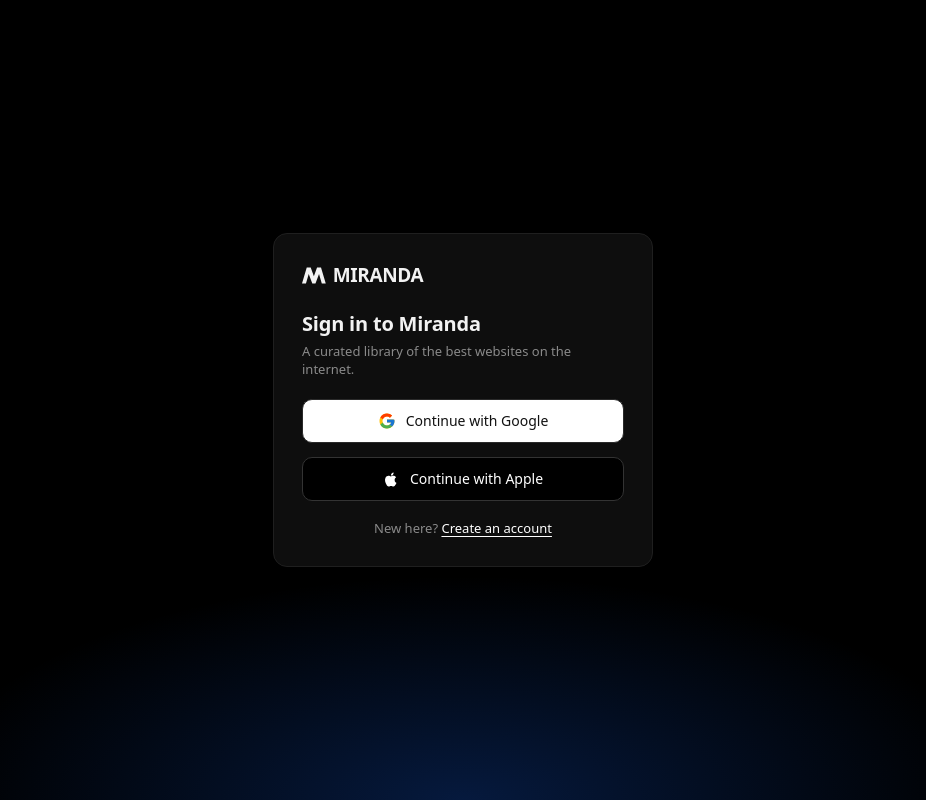
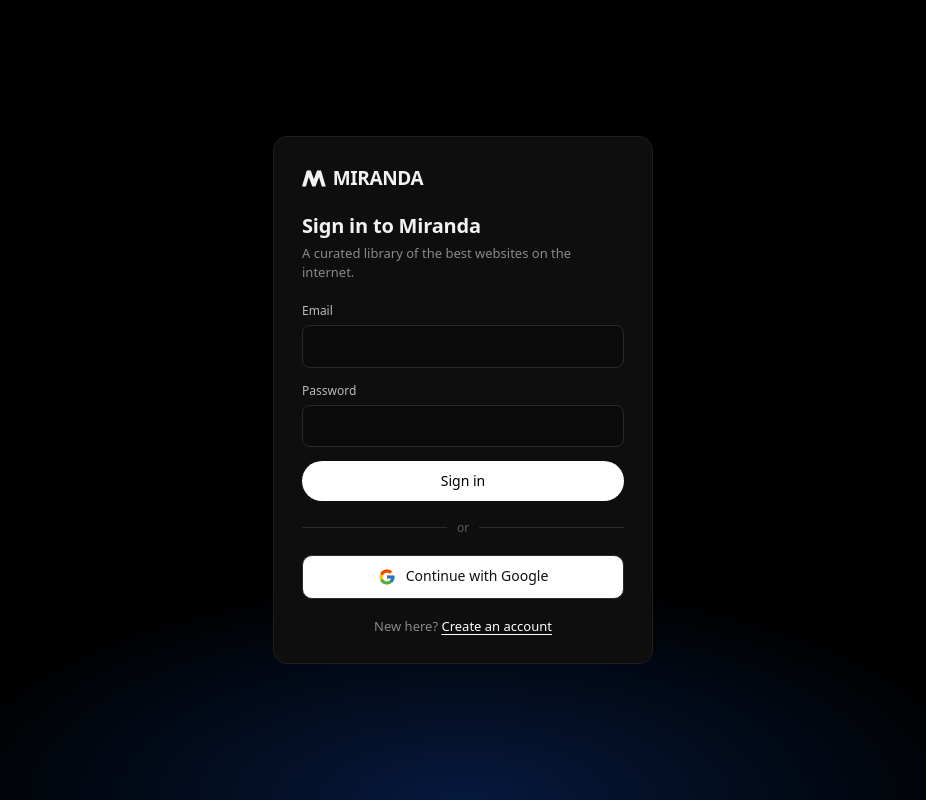
Before and after one commit to mirandabernardo60-design/Mirandafolio, a Next.js app: page /login in a window 1280 px wide. Shown: the whole page, without its empty margins (177-1103 px from the left). Built offline with nearby package versions, Linux system fonts and the light colour scheme; no server answers.

Commit message:
Sign in: email + password and Google; remove Apple
Co-Authored-By: Claude Opus 5.5 <noreply@anthropic.com>
Claude-Session: https://claude.ai/code/session_01NxDTWvqeMiVbmhDBWgAYCx

```diff
--- a/app/auth-actions.ts
+++ b/app/auth-actions.ts
@@ -51,7 +51,7 @@ export async function memberSignUp(_: State, form: FormData): Promise<State> {
 
 /** Sign in / sign up with Google or Apple (Supabase OAuth). New users get an account automatically. */
 export async function oauthSignIn(form: FormData) {
-  const provider = form.get("provider") === "apple" ? "apple" : "google";
+  const provider = "google" as const;
   const h = await headers();
   const origin = process.env.NEXT_PUBLIC_SITE_URL || `https://${h.get("host")}`;
   const next = safeNext(form.get("next"));
--- a/app/globals.css
+++ b/app/globals.css
@@ -297,3 +297,5 @@ button { font: inherit; color: inherit; cursor: pointer; }
 .auth-oauth:active { transform: scale(.98); }
 .auth-oauth[value="apple"] { background: #000; color: #fff; border-color: #333; }
 .auth-oauth[value="apple"]:hover { background: #151515; }
+.auth-or { display: flex; align-items: center; gap: 10px; margin: 18px 0; color: var(--dim); font-size: 12px; }
+.auth-or::before, .auth-or::after { content: ""; flex: 1; height: 1px; background: var(--line-2); }
--- a/components/public/AuthForm.tsx
+++ b/components/public/AuthForm.tsx
@@ -1,5 +1,7 @@
+"use client";
 import Link from "next/link";
-import { oauthSignIn } from "@/app/auth-actions";
+import { useActionState, useState } from "react";
+import { memberSignIn, memberSignUp, oauthSignIn } from "@/app/auth-actions";
 import { Logo } from "./Logo";
 
 const GoogleIcon = () => (
@@ -10,13 +12,9 @@ const GoogleIcon = () => (
     <path fill="#1976D2" d="M43.6 20.5H42V20H24v8h11.3c-.8 2.2-2.2 4.2-4.1 5.6l6.2 5.2C37 39.2 44 34 44 24c0-1.3-.1-2.4-.4-3.5z"/>
   </svg>
 );
-const AppleIcon = () => (
-  <svg width="17" height="17" viewBox="0 0 24 24" aria-hidden="true">
-    <path fill="currentColor" d="M16.4 12.6c0-2.5 2-3.7 2.1-3.8-1.2-1.7-3-1.9-3.6-2-1.5-.2-3 .9-3.8.9-.8 0-2-.9-3.3-.9-1.7 0-3.3 1-4.1 2.5-1.8 3.1-.5 7.6 1.3 10.1.8 1.2 1.8 2.6 3.1 2.5 1.3-.1 1.7-.8 3.3-.8 1.5 0 1.9.8 3.3.8 1.4 0 2.2-1.2 3-2.4.9-1.4 1.3-2.7 1.3-2.8-.1 0-2.6-1-2.6-4.1zM14 5.2c.7-.8 1.1-1.9 1-3-1 0-2.1.6-2.8 1.4-.6.7-1.2 1.8-1 2.9 1.1.1 2.1-.5 2.8-1.3z"/>
-  </svg>
-);
-
 export function AuthForm({ mode, next, error }: { mode: "signin" | "signup"; next: string; error?: string }) {
+  const [state, action, pending] = useActionState(mode === "signin" ? memberSignIn : memberSignUp, null);
+  const [email, setEmail] = useState("");
   const q = next && next !== "/" ? `?next=${encodeURIComponent(next)}` : "";
   return (
     <main className="auth-wrap">
@@ -24,12 +22,29 @@ export function AuthForm({ mode, next, error }: { mode: "signin" | "signup"; nex
         <Logo />
         <h1>{mode === "signin" ? "Sign in to Miranda" : "Create your account"}</h1>
         <p className="auth-sub">A curated library of the best websites on the internet.</p>
-        <form action={oauthSignIn} className="auth-form">
+
+        {state?.ok && state.message ? (
+          <p className="auth-ok" role="status">{state.message}</p>
+        ) : (
+          <form action={action} className="auth-form">
+            <input type="hidden" name="next" value={next} />
+            <label>Email<input name="email" type="email" autoComplete="email" required value={email} onChange={(e) => setEmail(e.target.value)} /></label>
+            <label>Password<input name="password" type="password" minLength={6} required
+              autoComplete={mode === "signin" ? "current-password" : "new-password"} /></label>
+            {state && !state.ok && <p className="auth-err" role="alert">{state.error}</p>}
+            <button className="btn-pill auth-btn" disabled={pending}>
+              {pending ? "Please wait…" : mode === "signin" ? "Sign in" : "Create account"}
+            </button>
+          </form>
+        )}
+
+        <div className="auth-or"><span>or</span></div>
+        <form action={oauthSignIn}>
           <input type="hidden" name="next" value={next} />
-          <button className="auth-oauth" name="provider" value="google"><GoogleIcon /> Continue with Google</button>
-          <button className="auth-oauth" name="provider" value="apple"><AppleIcon /> Continue with Apple</button>
+          <button className="auth-oauth" name="provider" value="google" style={{ width: "100%" }}><GoogleIcon /> Continue with Google</button>
         </form>
-        {error && <p className="auth-err" role="alert" style={{ marginTop: 12 }}>Sign in didn’t complete. Please try again.</p>}
+        {error && <p className="auth-err" role="alert" style={{ marginTop: 12 }}>Google sign in didn’t complete. Please try again or use email.</p>}
+
         <p className="auth-switch">
           {mode === "signin"
             ? <>New here? <Link href={`/signup${q}`}>Create an account</Link></>
```
Also changed, not shown: 1 other file (tests, documents, lock files or other folders).
